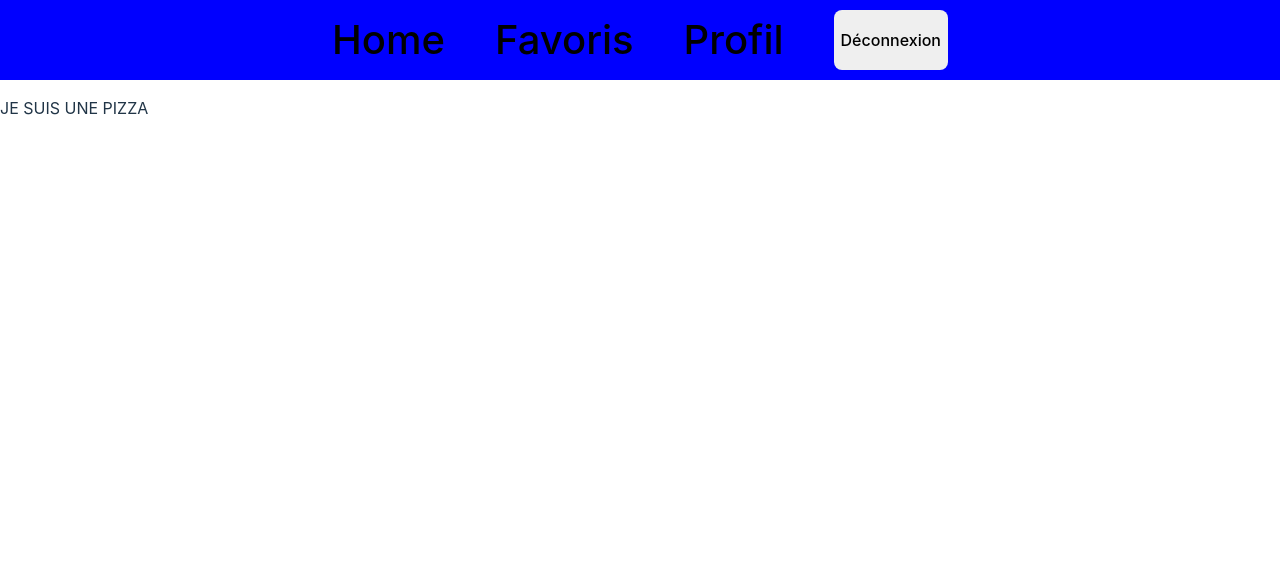
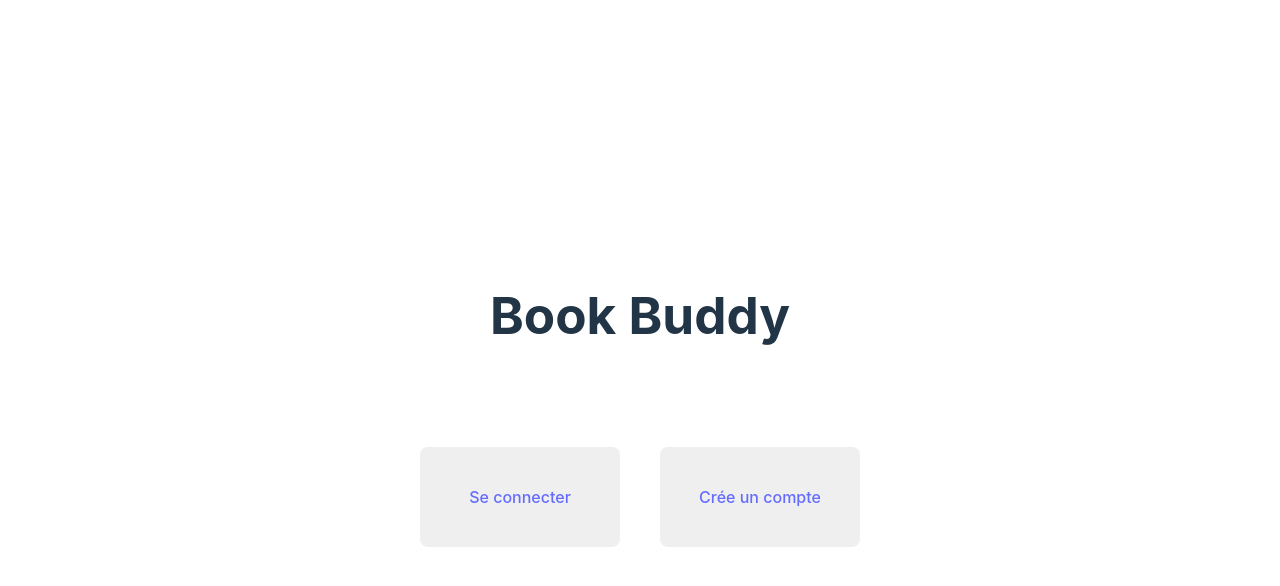
Before and after one commit to clarisse-lebaut/bookBuddy, a React (Vite) app in the folder app/: page / in a window 1280 px wide. Shown: the top 586 px of the page. Built offline with nearby package versions, Linux system fonts and the light colour scheme.

Commit message:
correction server.js for access session, add a main page when app is open, udpate userRoots for session, minor udpate for Log ------- PROBLEM : for get _id

```diff
--- a/app/component/nav.jsx
+++ b/app/component/nav.jsx
@@ -7,7 +7,7 @@ export default function NavBar() {
   const handleSubmit = (e) => {
     e.preventDefault();
 
-    fetch("http://localhost:3000/logout", {
+    fetch("http://localhost:3000/user/logout", {
       method: "POST",
       headers: {
         "Content-Type": "application/json",
--- a/app/src/App.jsx
+++ b/app/src/App.jsx
@@ -1,5 +1,7 @@
 import "./App.css";
-import { Route, Routes } from "react-router-dom";
+import React from "react";
+import { Route, Routes} from "react-router-dom";
+import Title from "./pages/Welcome";
 import Home from "./pages/Home";
 import LogIn from "./pages/LogIn";
 import LogUp from "./pages/LogUp";
@@ -10,11 +12,13 @@ export default function App() {
     <>
       <Routes>
         {/* route pour la page d'acceuil */}
-        <Route path="/" element={<Home />} />
+        <Route path="/" element={<Title />} />
         {/* route pour se connecter */}
         <Route path="/signIn" element={<LogIn />} />
         {/* route pour se crée un compte */}
         <Route path="/signUp" element={<LogUp />} />
+        {/* route pour la page d'acceuil */}
+        <Route path="/home/:userID" element={<Home />} />
         {/* route pour le profil */}
         <Route path="/profil" element={<Profil />} />
       </Routes>
--- /dev/null
+++ b/app/src/assets/styles/welcome.css
@@ -0,0 +1,19 @@
+#body {
+  display: flex;
+  flex-direction: column;
+  justify-content: center;
+  align-items: center;
+  gap: 30px;
+  height: 100vh;
+}
+
+#box {
+  margin: 20px;
+}
+
+#button {
+    width: 200px;
+    height: 100px;
+    margin-left: 20px;
+    margin-right: 20px;
+}
--- a/app/src/pages/LogIn.jsx
+++ b/app/src/pages/LogIn.jsx
@@ -2,6 +2,7 @@ import { Button } from "react-bootstrap";
 import { Form } from "react-bootstrap";
 import { Link } from "react-router-dom";
 import React, { useState, useEffect } from "react";
+import { useParams } from "react-router-dom";
 import "../assets/styles/logStyle.css";
 
 export default function LogIn() {
@@ -24,7 +25,7 @@ export default function LogIn() {
   const handleSubmit = (e) => {
     e.preventDefault();
 
-    fetch("http://localhost:3000/login", {
+    fetch("http://localhost:3000/user/login", {
       method: "POST",
       headers: {
         "Content-Type": "application/json",
@@ -35,7 +36,7 @@ export default function LogIn() {
       .then((data) => {
         if (data === "Login successful") {
           // La connexion a réussi, redirection de l'utilisateur vers une autre page
-          window.location.href = "/";
+          window.location.href = `/home/:userID`;
         } else {
           // La connexion a échoué
           setErrorMessage(data.message);
--- a/app/src/pages/LogUp.jsx
+++ b/app/src/pages/LogUp.jsx
@@ -24,7 +24,7 @@ export default function LogUp() {
   const handleSubmit = (e) => {
     e.preventDefault();
 
-    fetch("http://localhost:3000/addUser", {
+    fetch("http://localhost:3000/user/addUser", {
       method: "POST",
       headers: {
         "Content-Type": "application/json",
@@ -35,7 +35,40 @@ export default function LogUp() {
       .then((data) => {
         if (data === "User created") {
           // Création réussi, redirection de l'utilisateur sur la page de connexion
-          window.location.href = "/";
+          const { userID } = useParams();
+          const [userData, setUserData] = useState(null);
+
+          useEffect(() => {
+            // Effectuer une requête fetch pour récupérer les données de l'utilisateur à partir du serveur
+            fetch(`http://localhost:3000/user/${userID}`, {
+              method: "GET",
+              headers: {
+                "Content-Type": "application/json",
+              },
+              body: JSON.stringify(),
+            })
+              .then((response) => response.text())
+              .then((data) => {
+                setUserData(data);
+              })
+              .catch((error) => {
+                console.error(error);
+              });
+          }, [userID]);
+
+          const [isAuthenticated, setIsAuthenticated] = useState(false);
+          const [userId, setUserId] = useState(null);
+
+          useEffect(() => {
+            // Vérifier si l'utilisateur est connecté
+            const storedUserId = sessionStorage.getItem("userId");
+            if (storedUserId) {
+              setIsAuthenticated(true);
+              setUserId(storedUserId);
+            }
+          }, []);
+
+          window.location.href = "/home/:userID";
         } else {
           // La connexion a échoué, afficher un message d'erreur
           setErrorMessage(data.message);
--- /dev/null
+++ b/app/src/pages/Welcome.jsx
@@ -0,0 +1,23 @@
+import { Button } from "react-bootstrap";
+import { Link } from "react-router-dom";
+import "../assets/styles/welcome.css";
+
+export default function Title() {
+  return (
+    <>
+      <div id="body">
+        <div id="box">
+          <h1>Book Buddy</h1>
+        </div>
+        <div id="box">
+          <Button id="button">
+            <Link to="/signIn">Se connecter</Link>
+          </Button>
+          <Button id="button">
+            <Link to="/signUp">Crée un compte</Link>
+          </Button>
+        </div>
+      </div>
+    </>
+  );
+}
```
Also changed, not shown: 2 other files (tests, documents, lock files or other folders).
